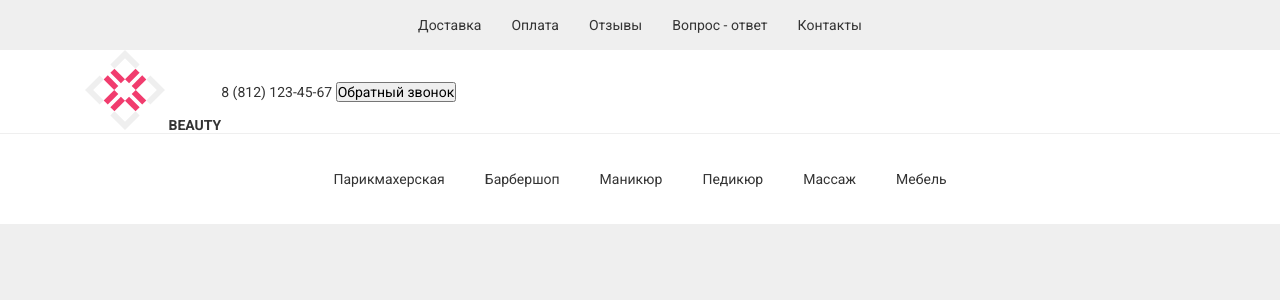
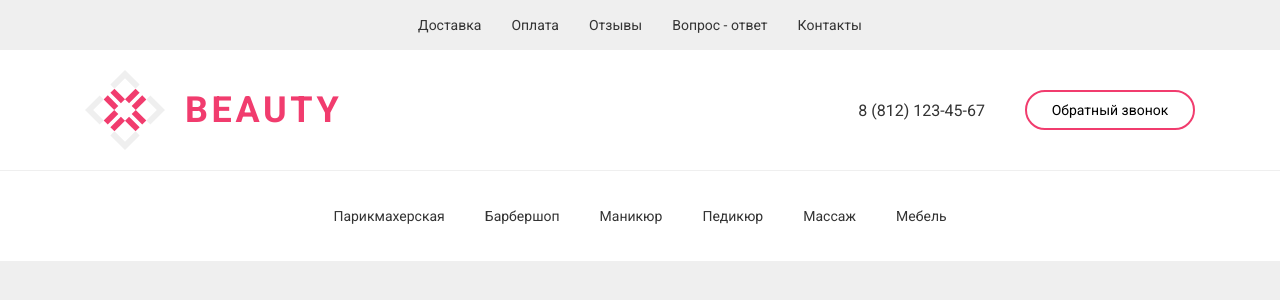
Before and after one commit to Mikhailo-Yu/homework11, a plain HTML site: page index.html in a window 1280 px wide. Drawn offline with Linux system fonts and the light colour scheme.

Commit message:
header завершен

```diff
--- a/assets/css/style.css
+++ b/assets/css/style.css
@@ -3,6 +3,7 @@
 --color-text: #333333;
 --color-link: #000000;
 --color-white: #FFFFFF;
+--color-accent: #F13C6E;
 
 --gap: 20px;
 --gap-sm: calc(var(--gap) * 0.5);
@@ -35,18 +36,12 @@ a {
   width: min(100% - var(--gap) * 2, var(--container-width));
   margin-inline: auto;
 }
-.header {
-}
-.navbar-secondary {
-}
 .navbar-secondary__lists {
   list-style: none;
   display: flex;
   justify-content: center;
   gap: var(--gap-sm);
   padding: 10px 0;
-}
-.navbar-secondary_item {
 }
 .navbar-secondary__link {
   display: block;
@@ -56,25 +51,43 @@ a {
 .navbar-info {
   background-color: var(--color-white);
   margin-bottom: 1px;
+  padding: var(--gap);
 }
 .navbar-info__container {
   display: flex;
   align-items: center;
-}
-.logo {
+  justify-content: space-between;
 }
 .logo__link {
-}
-.logo__img {
+  display: flex;
+  align-items: center;
+  gap: var(--gap);
 }
 .logo__title {
+font-weight: 700;
+font-size: 36px;
+line-height: 42px;
+letter-spacing: 0.1em;
+color: var(--color-accent);
 }
 
 .feedback {
+  display: flex;
+  align-items: center;
+  gap: var(--gap-large);
 }
 .feedback__phone {
+  font-size: var(--font-size);
+  line-height: 19px;
 }
 .feedback__button {
+  line-height: 16px;
+  color: var(--color-link);
+  background: var(--color-white);
+  border: 2px solid var(--color-accent);
+  border-radius: 40px;
+  min-width: 170px;
+  height: 40px;
 }
 
 .navbar-primary {
@@ -87,8 +100,6 @@ a {
   gap: var(--gap);
   padding: 30px 0;
 }
-.navbar-primary__item {
-}
 .navbar-primary__link {
   display: block;
   padding: 7px 10px;
```
